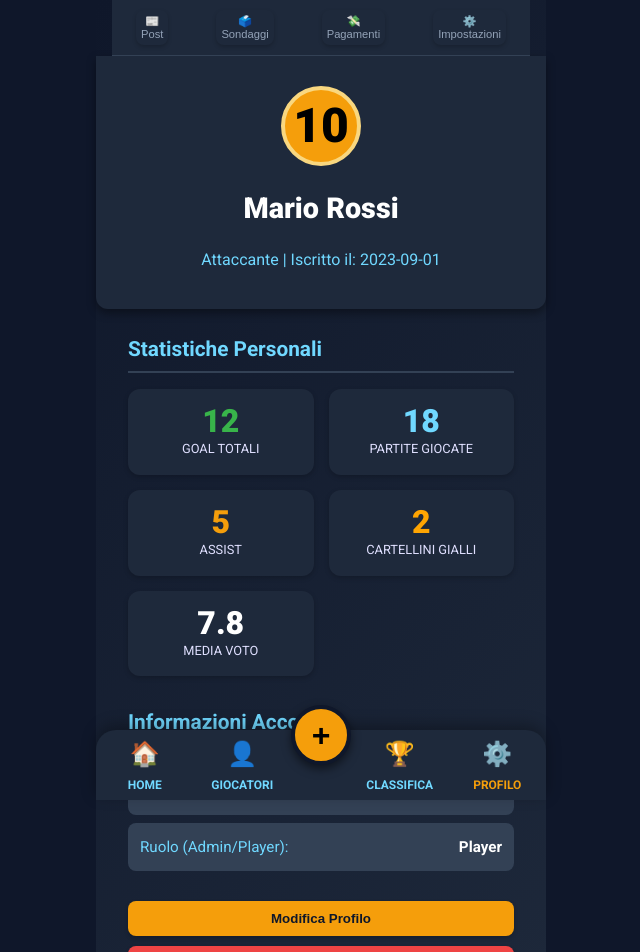
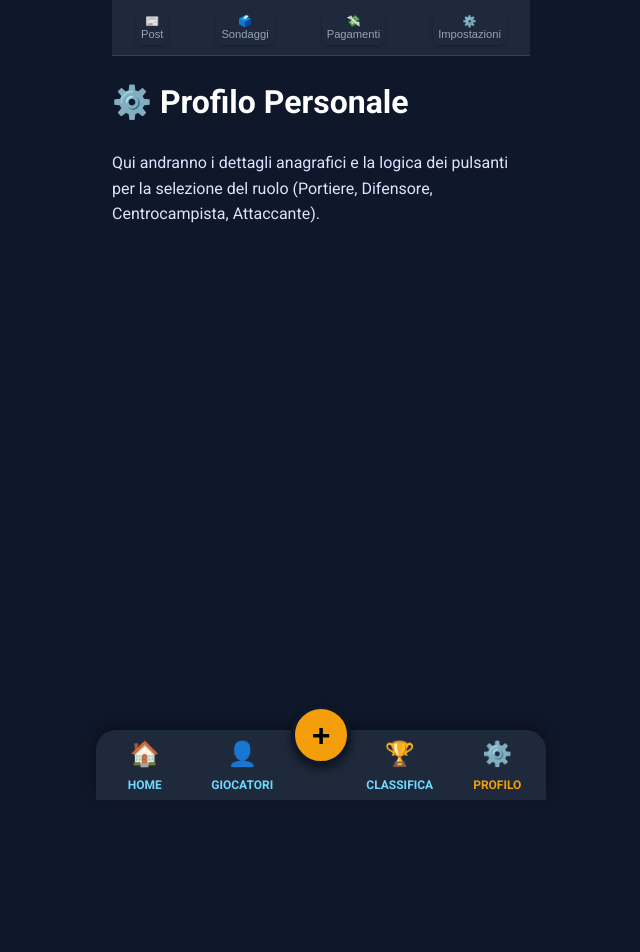
Before and after one commit to scarpariinside26/Scarpari-Inside-2.0, a SvelteKit app: page /profile in a window 1280 px wide. Shown: the top 952 px of the page, without its empty margins (319-959 px from the left). After the commit the page ends 800 px from the top, so only its background shows below. Built offline with nearby package versions, Linux system fonts and the light colour scheme.

Commit message:
Update +page.svelte

```diff
--- a/src/routes/profile/+page.svelte
+++ b/src/routes/profile/+page.svelte
@@ -1,177 +1,22 @@
 <script>
     import TopNavBar from '$lib/components/TopNavBar.svelte';
     import BottomNavBar from '$lib/components/BottomNavBar.svelte';
-    import { fly } from 'svelte/transition';
-
-    // Dati simulati del profilo (Assumiamo l'utente sia Mario Rossi)
-    const userProfile = {
-        name: 'Mario Rossi',
-        number: 10,
-        role: 'Attaccante',
-        email: 'mario.rossi@scarpafc.it',
-        joined: '2023-09-01',
-    };
-
-    // Statistiche personali simulate
-    const stats = [
-        { label: 'Goal Totali', value: 12, accent: 'var(--success-color)' },
-        { label: 'Partite Giocate', value: 18, accent: 'var(--secondary-accent)' },
-        { label: 'Assist', value: 5, accent: 'var(--accent-color)' },
-        { label: 'Cartellini Gialli', value: 2, accent: 'var(--warning-color)' },
-        { label: 'Media Voto', value: 7.8, accent: 'var(--text-color-bright)' },
-    ];
-
-    function handleLogout() {
-        alert("Logout effettuato! (Azione simulata)");
-        // In un'app reale: reindirizzamento alla pagina di login
-        // goto('/login');
-    }
 </script>
 
 <style>
-    /* Stili generali del container - Rispettano il layout mobile-first */
     .app-container {
         max-width: 450px;
         margin: 0 auto;
-        background: linear-gradient(135deg, var(--bg-color) 0%, #1e293b 100%);
         min-height: 100vh;
         color: var(--text-color);
         padding: 0 16px;
-        padding-bottom: 70px; /* Spazio per la BottomNavBar */
-    }
-
-    .profile-header {
-        text-align: center;
-        padding: 30px 0 20px;
-        background-color: var(--panel-bg);
-        border-radius: 0 0 12px 12px;
-        margin: 0 -16px 20px -16px; /* Estende ai bordi del container */
-        box-shadow: 0 4px 10px rgba(0, 0, 0, 0.4);
-    }
-
-    .profile-icon {
-        background: var(--accent-color);
-        color: black;
-        width: 80px;
-        height: 80px;
-        border-radius: 50%;
-        display: flex;
-        align-items: center;
-        justify-content: center;
-        font-size: 3rem;
-        font-weight: 900;
-        margin: 0 auto 10px;
-        border: 4px solid var(--accent-color-glow);
-    }
-
-    .profile-name {
-        font-size: 1.8rem;
-        font-weight: 900;
-        color: var(--text-color-bright);
-        margin-bottom: 5px;
-    }
-
-    .profile-meta {
-        color: var(--secondary-accent);
-        font-size: 1rem;
-    }
-
-    /* Sezione Statistiche a Griglia */
-    .stats-grid {
-        display: grid;
-        grid-template-columns: 1fr 1fr; /* 2 colonne per mobile */
-        gap: 15px;
-        margin-bottom: 30px;
-    }
-
-    .stat-card {
-        background-color: var(--panel-bg);
-        border-radius: 12px;
-        padding: 15px;
-        text-align: center;
-        box-shadow: 0 2px 5px rgba(0, 0, 0, 0.2);
-    }
-
-    .stat-value {
-        font-size: 2rem;
-        font-weight: 900;
-        line-height: 1.1;
-    }
-    .stat-label {
-        font-size: 0.8rem;
-        font-weight: 500;
-        color: var(--text-color);
-    }
-
-    /* Sezione Dettagli e Azioni */
-    .details-list {
-        margin-top: 20px;
-        margin-bottom: 30px;
-    }
-    .detail-item {
-        background: var(--input-bg);
-        padding: 12px;
-        border-radius: 8px;
-        margin-bottom: 8px;
-        display: flex;
-        justify-content: space-between;
-        font-size: 0.95rem;
-    }
-    .detail-label {
-        color: var(--secondary-accent);
-    }
-    .detail-value {
-        font-weight: 600;
-        color: var(--text-color-bright);
+        padding-bottom: 80px;
     }
 </style>
 
-<svelte:head>
-    <title>Scarpa Inside | Mio Profilo</title>
-</svelte:head>
-
 <div class="app-container">
     <TopNavBar />
-
-    <div class="profile-header" transition:fly={{ y: -50, duration: 500 }}>
-        <div class="profile-icon">
-            {userProfile.number}
-        </div>
-        <h1 class="profile-name">{userProfile.name}</h1>
-        <p class="profile-meta">{userProfile.role} | Iscritto il: {userProfile.joined}</p>
-    </div>
-
-    <div class="content-area" style="padding-top: 0;">
-        <h2 class="section-title">Statistiche Personali</h2>
-
-        <div class="stats-grid">
-            {#each stats as stat (stat.label)}
-                <div class="stat-card" transition:fly={{ y: 50, duration: 500, delay: 100 }}>
-                    <div class="stat-value" style="color: {stat.accent};">{stat.value}</div>
-                    <div class="stat-label">{stat.label.toUpperCase()}</div>
-                </div>
-            {/each}
-        </div>
-
-        <h2 class="section-title">Informazioni Account</h2>
-        <div class="details-list">
-            <div class="detail-item">
-                <span class="detail-label">Email:</span>
-                <span class="detail-value">{userProfile.email}</span>
-            </div>
-            <div class="detail-item">
-                <span class="detail-label">Ruolo (Admin/Player):</span>
-                <span class="detail-value">Player</span>
-            </div>
-        </div>
-
-        <button class="btn-primary" on:click={() => alert('Apertura Modifica Profilo')} style="width: 100%; margin-bottom: 10px;">
-            Modifica Profilo
-        </button>
-        <button class="btn-danger" on:click={handleLogout} style="width: 100%;">
-            Logout
-        </button>
-    </div>
-
+    <h1 class="page-title">⚙️ Profilo Personale</h1>
+    <p>Qui andranno i dettagli anagrafici e la logica dei pulsanti per la selezione del ruolo (Portiere, Difensore, Centrocampista, Attaccante).</p>
     <BottomNavBar />
 </div>
```
